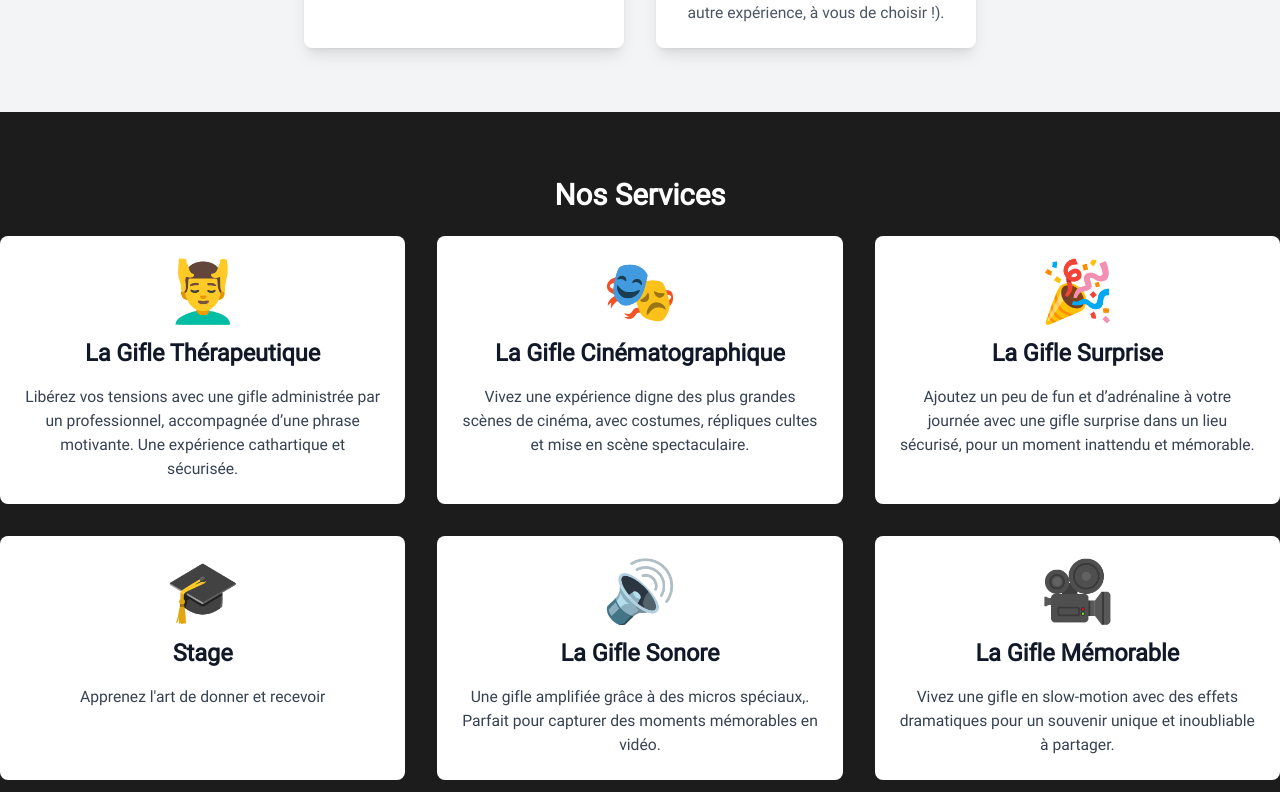
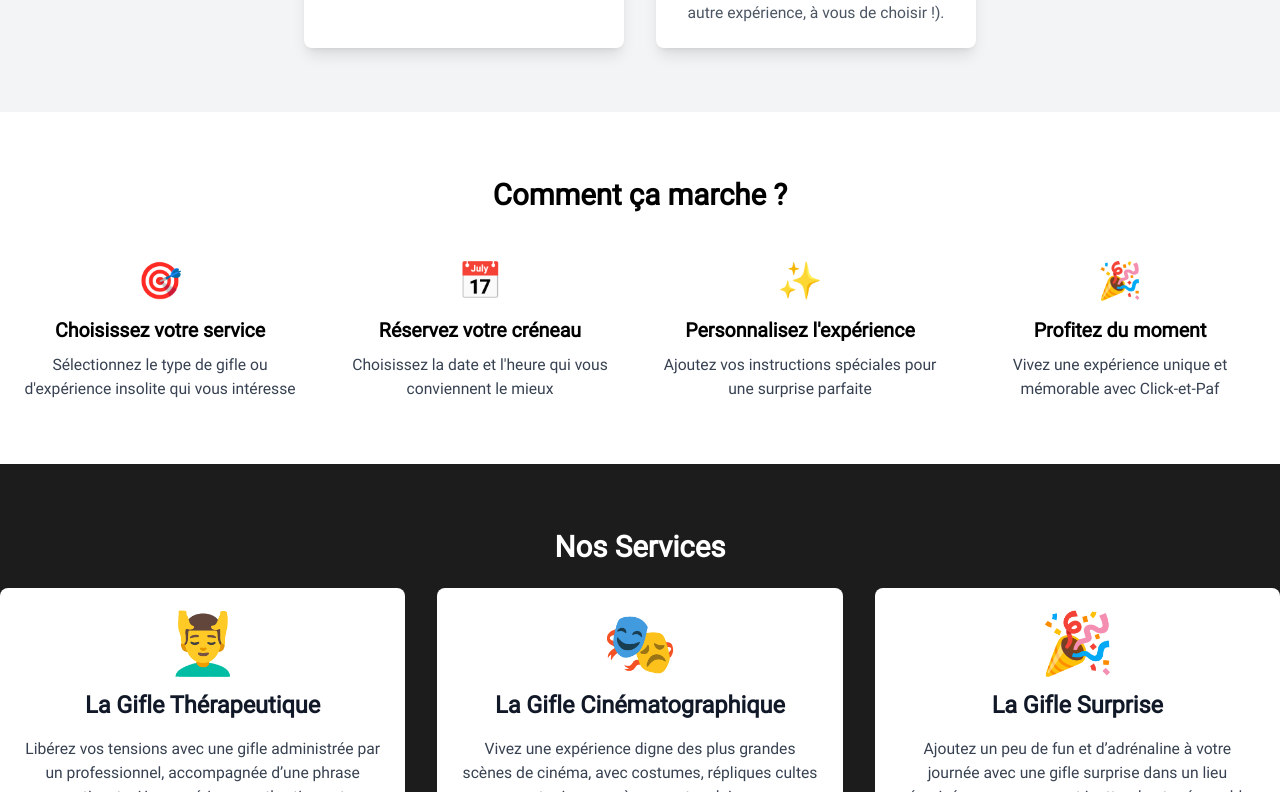
Before and after one commit to LuzBoger/click-et-paf, a React (Vite) app: page / in a window 1280 px wide. Shown: the part 1268-2060 px from the top of the page. Built offline with nearby package versions, Linux system fonts and the light colour scheme.

Commit message:
navbar responsive , ajout howitsworks

```diff
--- a/src/App.jsx
+++ b/src/App.jsx
@@ -8,6 +8,7 @@ import Footer from './components/Footer';
 import FAQ from './components/FAQ';
 import Header from './components/Header';
 import Reviews from './components/Reviews';
+import HowItWorks from './components/HowItWorks';
 
 
 
@@ -47,6 +48,8 @@ function App() {
       <NavBar />
       <Header title="Bienvenue sur Click-et-Paf" subtitle="Faites sensation en offrant des gifles à vos proches !" />
       <Discover />
+      <HowItWorks />
+
       <section id="services" className="py-16">
         <div className="container mx-auto text-center">
           <h2 className="text-3xl font-semibold mb-6">Nos Services</h2>
@@ -58,7 +61,6 @@ function App() {
       <section id="articles" className="py-16 ">
         <ArticleCard />
       </section>
-
       <Reviews />
 
       <FAQ />
--- /dev/null
+++ b/src/components/HowItWorks.jsx
@@ -0,0 +1,56 @@
+import React from 'react';
+
+const HowItWorks = () => {
+  const steps = [
+    {
+      id: 1,
+      title: "Choisissez votre service",
+      description: "Sélectionnez le type de gifle ou d'expérience insolite qui vous intéresse",
+      icon: "🎯"
+    },
+    {
+      id: 2,
+      title: "Réservez votre créneau",
+      description: "Choisissez la date et l'heure qui vous conviennent le mieux",
+      icon: "📅"
+    },
+    {
+      id: 3,
+      title: "Personnalisez l'expérience",
+      description: "Ajoutez vos instructions spéciales pour une surprise parfaite",
+      icon: "✨"
+    },
+    {
+      id: 4,
+      title: "Profitez du moment",
+      description: "Vivez une expérience unique et mémorable avec Click-et-Paf",
+      icon: "🎉"
+    }
+  ];
+
+  return (
+    <section className="py-16 bg-white">
+      <div className="container mx-auto px-4">
+        <h2 className="text-3xl font-semibold text-center mb-12 text-black">
+          Comment ça marche ?
+        </h2>
+
+        <div className="grid grid-cols-1 md:grid-cols-2 lg:grid-cols-4 gap-8">
+          {steps.map((step) => (
+            <div key={step.id} className="text-center">
+              <div className="text-4xl mb-4">{step.icon}</div>
+              <h3 className="text-xl font-semibold mb-2 text-black">
+                {step.title}
+              </h3>
+              <p className="text-gray-700">
+                {step.description}
+              </p>
+            </div>
+          ))}
+        </div>
+      </div>
+    </section>
+  );
+};
+
+export default HowItWorks;
--- a/src/components/NavBar.jsx
+++ b/src/components/NavBar.jsx
@@ -4,12 +4,21 @@ import { Link } from "react-router-dom"; // Importer Link de react-router-dom
 function Navbar() {
   const [isOpen, setIsOpen] = useState(false);
 
+  const handleLinkClick = () => {
+    if (isOpen) {
+      setIsOpen(false);
+    }
+  };
+
   return (
     <nav className="bg-gray-800">
-      <div className="container mx-auto px-4 py-3 flex justify-between items-center">
+      <div className="container mx-auto px-4 py-3">
+        <div className="flex justify-between items-center">
           <Link to="/" className="flex items-center text-white text-2xl font-bold">
             Click-et-Paf
           </Link>
+
+          {}
           <button
             onClick={() => setIsOpen(!isOpen)}
             className="md:hidden text-white focus:outline-none"
@@ -40,40 +49,84 @@ function Navbar() {
             </svg>
           </button>
 
-        <div
-          className={`${isOpen ? "block" : "hidden"
-            } md:flex md:items-center md:space-x-6`}
-        >
+          {}
+          <div className="hidden md:flex md:items-center md:space-x-6">
             <Link
               to="/"
+              className="text-gray-300 hover:text-white px-3 py-2 rounded-md text-base font-medium"
+            >
+              Accueil
+            </Link>
+            <Link
+              to="/notre-histoire"
+              className="text-gray-300 hover:text-white px-3 py-2 rounded-md text-base font-medium"
+            >
+              Notre histoire
+            </Link>
+            <Link
+              to="/services"
+              className="text-gray-300 hover:text-white px-3 py-2 rounded-md text-base font-medium"
+            >
+              Services
+            </Link>
+            <Link
+              to="/blog"
+              className="text-gray-300 hover:text-white px-3 py-2 rounded-md text-base font-medium"
+            >
+              Blog
+            </Link>
+            <Link
+              to="/contact"
+              className="text-gray-300 hover:text-white px-3 py-2 rounded-md text-base font-medium"
+            >
+              Contact
+            </Link>
+          </div>
+        </div>
+
+        {}
+        <div
+          className={`${
+            isOpen ? "block" : "hidden"
+          } md:hidden mt-2 bg-gray-800 rounded-lg shadow-lg`}
+        >
+          <div className="px-2 pt-2 pb-3 space-y-1">
+            <Link
+              to="/"
+              onClick={handleLinkClick}
               className="text-gray-300 hover:text-white block px-3 py-2 rounded-md text-base font-medium"
             >
               Accueil
             </Link>
             <Link
               to="/notre-histoire"
+              onClick={handleLinkClick}
               className="text-gray-300 hover:text-white block px-3 py-2 rounded-md text-base font-medium"
             >
               Notre histoire
             </Link>
             <Link
               to="/services"
+              onClick={handleLinkClick}
               className="text-gray-300 hover:text-white block px-3 py-2 rounded-md text-base font-medium"
             >
               Services
             </Link>
             <Link
               to="/blog"
+              onClick={handleLinkClick}
               className="text-gray-300 hover:text-white block px-3 py-2 rounded-md text-base font-medium"
             >
               Blog
             </Link>
             <Link
               to="/contact"
+              onClick={handleLinkClick}
               className="text-gray-300 hover:text-white block px-3 py-2 rounded-md text-base font-medium"
             >
               Contact
             </Link>
+          </div>
         </div>
       </div>
     </nav>
```
Lines whose indentation alone changed are shown as unchanged.
